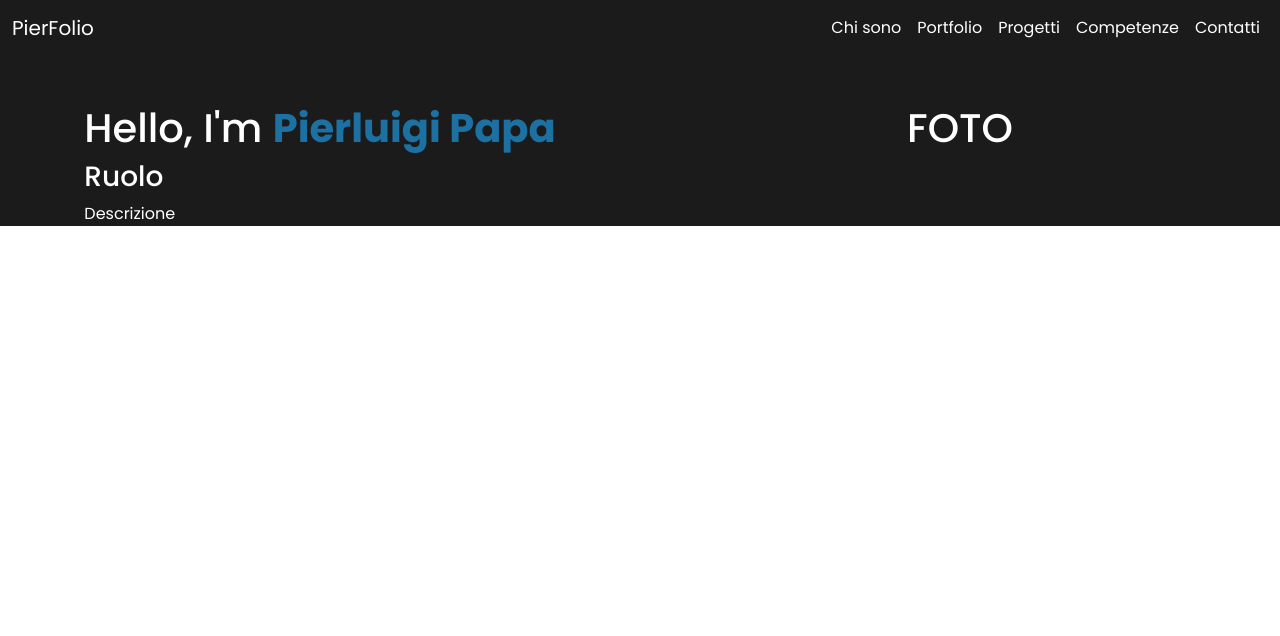
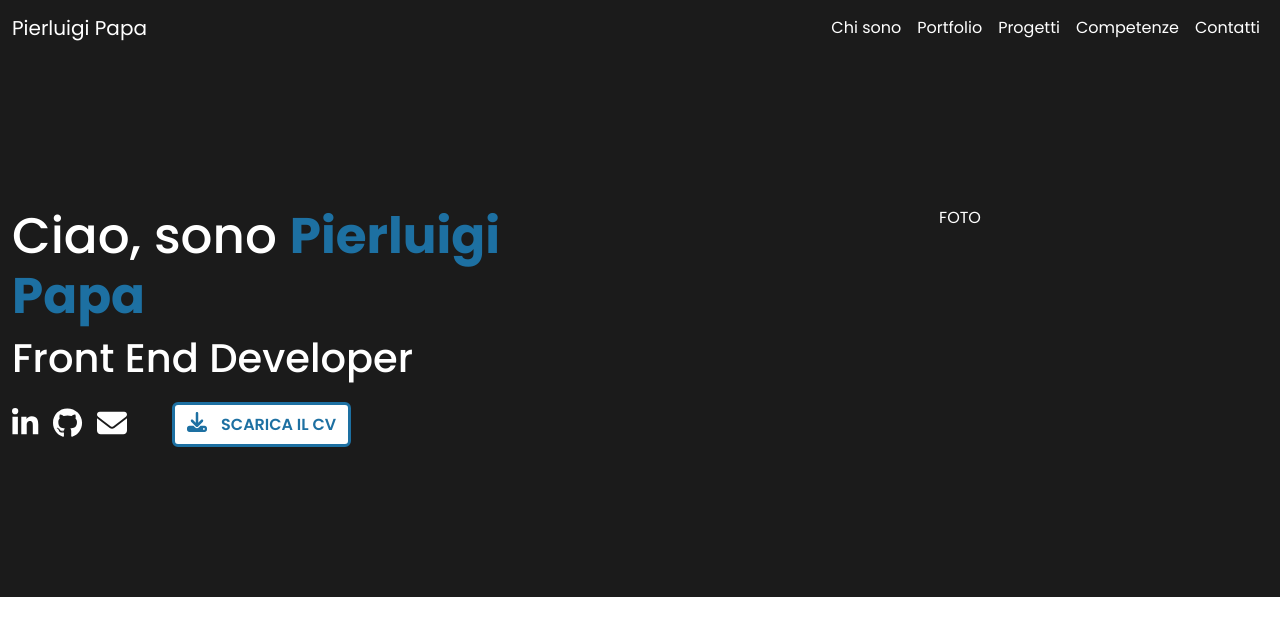
Before and after one commit to PierluigiPapa/PierFolio, a Vue app: page / in a window 1280 px wide. Shown: the top 636 px of the page. Built offline with nearby package versions, Linux system fonts and the light colour scheme.

Commit message:
feat: added social networks icons and download's button

```diff
--- a/src/components/header/AppHeader.vue
+++ b/src/components/header/AppHeader.vue
@@ -9,7 +9,7 @@ export default {
     <div class="container-fluid">
       <!-- // SECTION LOGO_NAVBAR // -->
       <div class="navbar-header">
-        <a class="navbar-brand" href="#">PierFolio</a>
+        <a class="navbar-brand" href="#">Pierluigi Papa</a>
       </div>
       <!-- // SECTION LOGO_NAVBAR // -->
 
@@ -60,6 +60,7 @@ nav {
   .nav-link:hover,
   .navbar-brand:hover {
     color: #2892D7;
+    transition: background-color 0.3s, color 0.3s, filter 0.3s;
   }
 }
 
--- a/src/components/main/AppMain.vue
+++ b/src/components/main/AppMain.vue
@@ -1,32 +1,63 @@
 <script>
 export default {
-    name: 'AppMain',
+  name: 'AppMain',
+  mounted() {
+    setTimeout(() => {
+      const nameElement = document.querySelector('.name');
+      nameElement.classList.add('visible');
+    }, 1000);
+
+    setTimeout(() => {
+      const jobElement = document.querySelector('.job');
+      jobElement.classList.add('visible');
+    }, 2000);
+  },
+  methods: {
+    scaricaCV() {
+      const link = document.createElement('a');
+      link.href = '/Pierluigi_Papa_CV.pdf';
+      link.download = 'Pierluigi_Papa_CV.pdf';
+      link.target = '_blank';
+      document.body.appendChild(link);
+      link.click();
+      document.body.removeChild(link);
+    }
+  }
 }
 </script>
+
 
 <template>
 
 <div class="container-fluid">
     <div class="row">
-        <div class="col-md-6 d-flex justify-content-center mt-5">
+        <div class="col-md-6 d-flex justify-content-center top">
             <div>
-                <h1>Hello, I'm <span class="name">Pierluigi Papa</span></h1>
-                <h3>Ruolo</h3>
-                <span>Descrizione</span>
+                <h1>Ciao, sono <span class="name">Pierluigi Papa</span></h1>
+                <h3 class="job">Front End Developer</h3>
+
+                <div class="social-networks d-flex justify-content-start">
+                    <a href="https://www.linkedin.com/in/pierluigipapa/" target="_blank" class="social-icon"><font-awesome-icon icon="fa-brands fa-linkedin-in"/></a>
+                    <a href="https://github.com/PierluigiPapa" target="_blank" class="social-icon"><font-awesome-icon icon="fa-brands fa-github" /></a>
+                    <a href="mailto:pierluigipapa9@gmail.com" target="_blank" class="social-icon"><font-awesome-icon icon="fa-solid fa-envelope" /></a>
+
+                    <button type="button" class="btn" @click="scaricaCV">
+                        <font-awesome-icon icon="fa-solid fa-download" class="download"/> SCARICA IL CV
+                    </button>
+                </div>
+
             </div>
         </div>
 
-        <div class="col-md-6 d-flex justify-content-center mt-5">
+        <div class="col-md-6 d-flex justify-content-center top">
             <div>
-                <h1>FOTO</h1>
+                <p>FOTO</p>
             </div>
         </div>
     </div>
 </div>
 
 </template>
-
-
 
 <style lang="scss">
 @use "../../styles/partials/variables.scss" as *;
@@ -35,9 +66,69 @@ export default {
     background-color: $gray;
     color: white;
 
+    .top {
+        margin-top: 150px;
+        margin-bottom: 150px;
+    }
+
+    h1 {
+        font-size: 50px;
+    }
+
     .name {
         color: #1D70A2;
+        font-size: 50px;
         font-weight: bold;
+        opacity: 0;
+        transition: opacity 0.5s ease;
+    }
+
+    .name.visible,
+    .job.visible {
+        opacity: 1;
+    }
+
+    .job {
+        font-size: 40px;
+        opacity: 0;
+        transition: opacity 0.5s ease;
+    }
+
+    .social-networks {
+        margin-top: 20px;
+
+        .social-icon {
+            color: white;
+            margin-right: 15px;
+            font-size: 30px;
+
+            &:hover {
+                color: #2892D7;
+                transition: background-color 0.3s, color 0.3s, filter 0.3s;
+            }
+        }
+
+        .btn {
+            margin-left: 30px;
+            background-color: white;
+            border: 3px solid #1D70A2;
+            font-weight: 600;
+            color: #1D70A2;
+
+            &:hover {
+                background-color: #1D70A2;
+                border: 3px solid white;
+                font-weight: 600;
+                color: white;
+                transition: background-color 0.3s, color 0.3s, filter 0.3s;
+            }
+
+            .download {
+                margin-right: 10px;
+                font-size: 20px;
+            }
+        }
+
     }
 }
 </style>
--- a/src/main.js
+++ b/src/main.js
@@ -11,8 +11,10 @@ import { library } from "@fortawesome/fontawesome-svg-core";
 
 import { FontAwesomeIcon } from "@fortawesome/vue-fontawesome";
 
-import { faLinkedin } from "@fortawesome/free-brands-svg-icons";
+import { faLinkedinIn, faGithub} from "@fortawesome/free-brands-svg-icons";
 
-library.add(faLinkedin);
+import { faEnvelope, faDownload } from '@fortawesome/free-solid-svg-icons';
+
+library.add(faLinkedinIn, faGithub, faEnvelope, faDownload);
 
 createApp(App).component("font-awesome-icon", FontAwesomeIcon).mount("#app");
```
Also changed, not shown: 2 other files (tests, documents, lock files or other folders).
